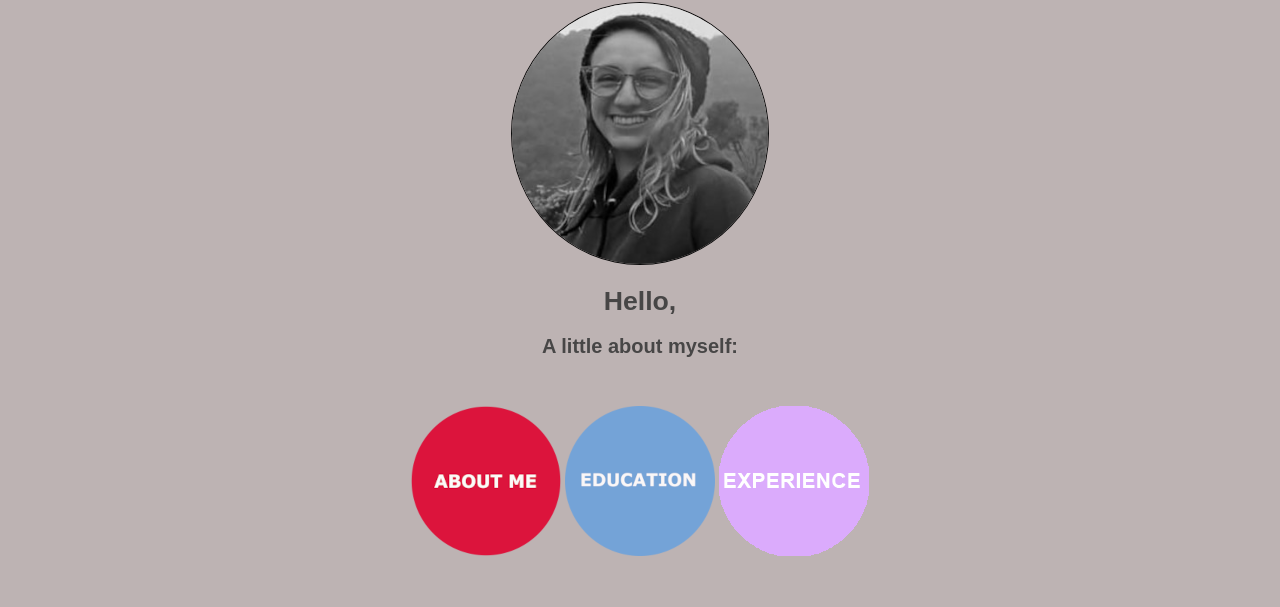
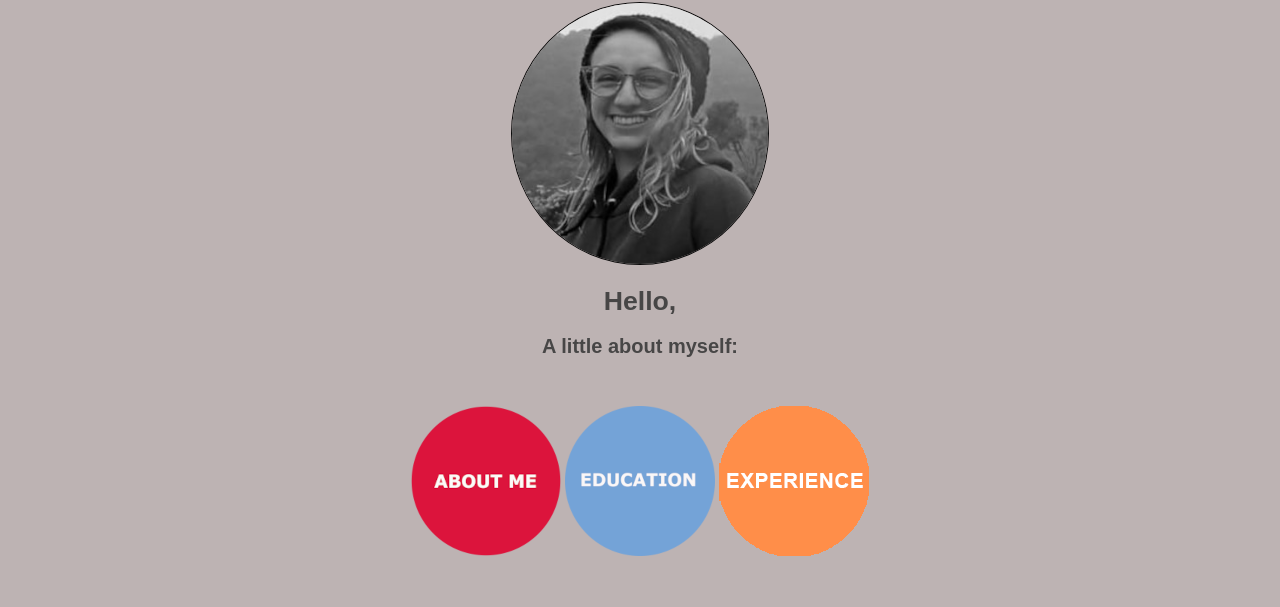
Before and after one commit to biancadizio/my-landing-page, a plain HTML site: page index.html in a window 1280 px wide. Shown: the part 193-800 px from the top of the page. Drawn offline with Linux system fonts and the light colour scheme.

Commit message:
orange circle

```diff
--- a/index.html
+++ b/index.html
@@ -46,7 +46,7 @@
                 <a href="about-me.html"><img id="botaosobremim" src="img/crimson-circle3.png" alt="SOBRE MIM"></a>
 
                 <a href="education.html"><img id="botaoeducacao" src="img/blue-circle3.png" alt="EDUCACAO"></a>
-                <a href="experience.html"><img id="botaoexperiencia" src="img/purple-circle3.png" alt="EXPERIENCIA"></a>
+                <a href="experience.html"><img id="botaoexperiencia" src="img/orange-circle3.png" alt="EXPERIENCIA"></a>
 
             </div>
         </div>
```
Also changed, not shown: img/orange-circle3.png (added).
